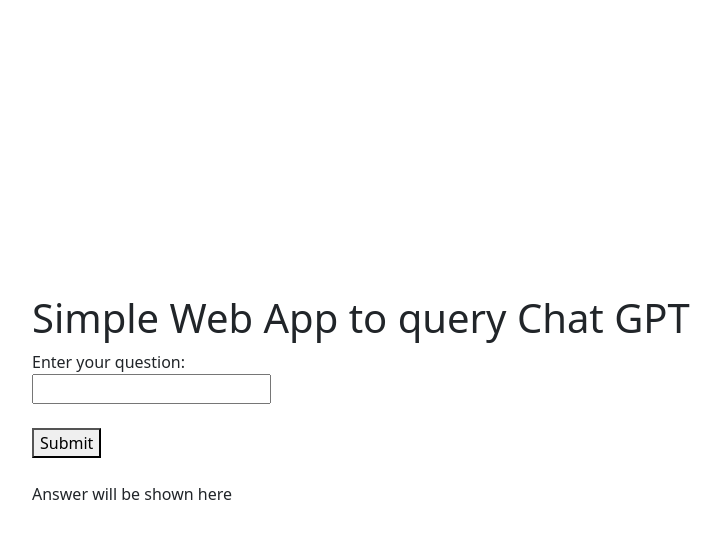
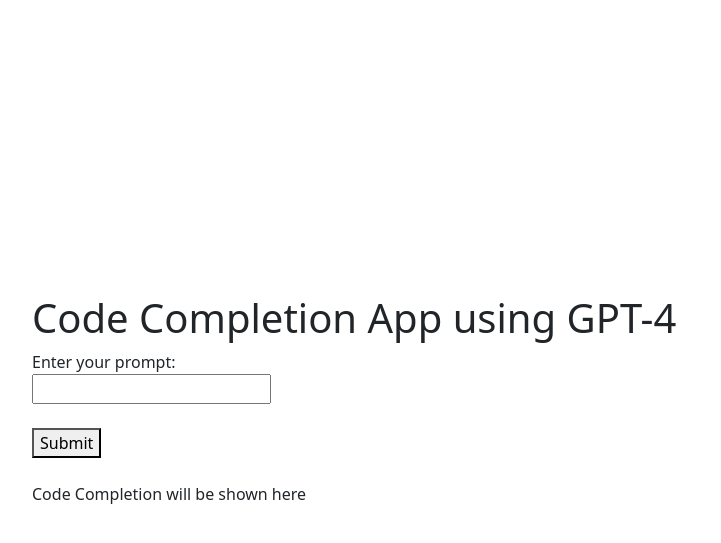
Before and after one commit to VVadim4ek/GPT-UI, a FastAPI app: page / in a window 1280 px wide. Shown: the top 543 px of the page, without its empty margins (54-775 px from the left). Run offline with FastAPI, Linux system fonts and the light colour scheme; some libraries are stand-ins or nearby versions.

Commit message:
Adding sentiment analysis and user level estimation on ask-gpt. Also change headlines on html template.

```diff
--- a/app.py
+++ b/app.py
@@ -40,39 +40,225 @@
         log.exception("An HTTPException occurred: %s", exc.detail)
         return http_exception_handler(exc)
 
-
-
 @app.post("/ask_gpt4/")
 async def ask_gpt4(query_params: QueryModel) -> JSONResponse:
     """
     Endpoint to receive a query and return a response using OpenAI's Chat Completions API
     :param query_params: User input
-    :return: JSONResponse containing the response
+    :return: JSONResponse containing the response and user level estimation
     """
     try:
-
-        # Using the Chat Completions API
-        response = client.chat.completions.create(
+        # Using the Chat Completions API for the user's input
+        completion_response = client.chat.completions.create(
             model=query_params.model,
             messages=[
-                {"role": "system", "content": "You are a helpful assistant for coding completions in Python using version of at least 3.11."},
+                {"role": "system", "content": "You are a helpful assistant."},
                 {"role": "user", "content": query_params.user_input}
             ]
         )
 
-        # Adding Moderation API tracking
-        moderation_input = client.moderations.create(
-            input=query_params.user_input
+        # Check if the completion response is valid
+        if not completion_response.choices or len(completion_response.choices) == 0 or not completion_response.choices[
+            0].message:
+            raise HTTPException(status_code=500, detail="No response from the model for code completion.")
+
+        # Extracting the code completion response
+        code_completion = completion_response.choices[0].message.content
+
+        # Revised prompt for user's expertise level estimation
+        user_level_prompt = "Please evaluate and categorize the user's programming expertise level based on their previous query. Is the user a beginner, intermediate, or advanced programmer?"
+        level_response = client.chat.completions.create(
+            model=query_params.model,
+            messages=[
+                {"role": "system", "content": user_level_prompt},
+                {"role": "user", "content": query_params.user_input}  # Repeating the user's input for context
+            ]
         )
 
-        # Extracting the response
-        if response.choices and len(response.choices) > 0 and response.choices[0].message:
-            return JSONResponse(content={"response": response.choices[0].message.content})
-        else:
-            raise HTTPException(status_code=500, detail="No response from the model.")
+        # Extracting the user level estimation response
+        if not level_response.choices or len(level_response.choices) == 0 or not level_response.choices[0].message:
+            raise HTTPException(status_code=500, detail="No response from the model for user level estimation.")
+
+        user_level_estimation = level_response.choices[0].message.content
+
+        # Sentiment analysis prompt
+        sentiment_analysis_prompt = "Analyze the sentiment of the user's previous query. Is the sentiment positive, negative, or neutral?"
+        sentiment_response = client.chat.completions.create(
+            model=query_params.model,
+            messages=[
+                {"role": "system", "content": sentiment_analysis_prompt},
+                {"role": "user", "content": query_params.user_input}  # Repeating the user's input for context
+            ]
+        )
+
+        # Extracting the sentiment analysis response
+        if not sentiment_response.choices or len(sentiment_response.choices) == 0 or not sentiment_response.choices[
+            0].message:
+            raise HTTPException(status_code=500, detail="No response from the model for sentiment analysis.")
+
+        sentiment_estimation = sentiment_response.choices[0].message.content
+
+        # Return the code completion response with user level estimation and sentiment analysis appended
+        return JSONResponse(content={
+            "response": code_completion + "\n\nUser Level Estimation: " + user_level_estimation +
+                        "\n\nSentiment Analysis: " + sentiment_estimation
+        })
+
+        # Return the code completion response and user level estimation
+        return JSONResponse(content={
+            "response": code_completion + "\n\nUser Level Estimation: " + user_level_estimation
+        })
+
     except Exception as e:
         log.error(f"Exception occurred: {str(e)}")
         raise HTTPException(status_code=500, detail=str(e))
+
+
+# ###this works also for user level estimation
+# @app.post("/ask_gpt4/")
+# async def ask_gpt4(query_params: QueryModel) -> JSONResponse:
+#     """
+#     Endpoint to receive a query and return a response using OpenAI's Chat Completions API
+#     :param query_params: User input
+#     :return: JSONResponse containing the response and user level estimation
+#     """
+#     try:
+#         # Using the Chat Completions API for the user's input
+#         completion_response = client.chat.completions.create(
+#             model=query_params.model,
+#             messages=[
+#                 {"role": "system", "content": "You are a helpful assistant."},
+#                 {"role": "user", "content": query_params.user_input}
+#             ]
+#         )
+#
+#         # Check if the completion response is valid
+#         if not completion_response.choices or len(completion_response.choices) == 0 or not completion_response.choices[
+#             0].message:
+#             raise HTTPException(status_code=500, detail="No response from the model for code completion.")
+#
+#         # Extracting the code completion response
+#         code_completion = completion_response.choices[0].message.content
+#
+#         # Revised prompt for user's expertise level estimation
+#         user_level_prompt = "Please evaluate and categorize the user's programming expertise level based on their previous query. Is the user a beginner, intermediate, or advanced programmer?"
+#         level_response = client.chat.completions.create(
+#             model=query_params.model,
+#             messages=[
+#                 {"role": "system", "content": user_level_prompt},
+#                 {"role": "user", "content": query_params.user_input}  # Repeating the user's input for context
+#             ]
+#         )
+#
+#         # Extracting the user level estimation response
+#         if not level_response.choices or len(level_response.choices) == 0 or not level_response.choices[0].message:
+#             raise HTTPException(status_code=500, detail="No response from the model for user level estimation.")
+#
+#         user_level_estimation = level_response.choices[0].message.content
+#
+#         # Return the code completion response and user level estimation
+#         return JSONResponse(content={
+#             "response": code_completion + "\n\nUser Level Estimation: " + user_level_estimation
+#         })
+#
+#     except Exception as e:
+#         log.error(f"Exception occurred: {str(e)}")
+#         raise HTTPException(status_code=500, detail=str(e))
+
+
+# this route doesnt have user level estimation
+# @app.post("/ask_gpt4/")
+# async def ask_gpt4(query_params: QueryModel) -> JSONResponse:
+#     """
+#     Endpoint to receive a query and return a response using OpenAI's Chat Completions API
+#     :param query_params: User input
+#     :return: JSONResponse containing the response, user level estimation, and moderation result
+#     """
+#     try:
+#         # Adding Moderation API tracking
+#
+#
+#         # Using the Chat Completions API for the user's input
+#         completion_response = client.chat.completions.create(
+#             model=query_params.model,
+#             messages=[
+#                 {"role": "system", "content": "You are a helpful assistant for coding completions in Python using version of at least 3.11."},
+#                 {"role": "user", "content": query_params.user_input}
+#             ]
+#         )
+#
+#         moderation_result = client.moderations.create(
+#             input=query_params.user_input
+#         )
+#
+#         # Check if the completion response is valid
+#         if not completion_response.choices or len(completion_response.choices) == 0 or not completion_response.choices[0].message:
+#             raise HTTPException(status_code=500, detail="No response from the model for code completion.")
+#
+#         # Extracting the code completion response
+#         code_completion = completion_response.choices[0].message.content
+#
+#         # Estimating the user's expertise level with the same GPT-4 call
+#         user_level_prompt = f"How would you describe the programming expertise level of a user based on this query: '{query_params.user_input}'?"
+#         level_response = client.chat.completions.create(
+#             model=query_params.model,
+#             messages=[
+#                 {"role": "system", "content": user_level_prompt}
+#
+#             ]
+#         )
+#
+#         # Extracting the user level estimation response
+#         if not level_response.choices or len(level_response.choices) == 0 or not level_response.choices[0].message:
+#             raise HTTPException(status_code=500, detail="No response from the model for user level estimation.")
+#
+#         user_level_estimation = level_response.choices[0].message.content
+#
+#         # Return the code completion response, user level estimation, and moderation result
+#         return JSONResponse(content={
+#             "response": code_completion,
+#             "user_level_estimation": user_level_estimation
+#
+#         })
+#
+#     except Exception as e:
+#         log.error(f"Exception occurred: {str(e)}")
+#         raise HTTPException(status_code=500, detail=str(e))
+#
+
+
+#
+# @app.post("/ask_gpt4/")
+# async def ask_gpt4(query_params: QueryModel) -> JSONResponse:
+#     """
+#     Endpoint to receive a query and return a response using OpenAI's Chat Completions API
+#     :param query_params: User input
+#     :return: JSONResponse containing the response
+#     """
+#     try:
+#
+#         # Using the Chat Completions API
+#         response = client.chat.completions.create(
+#             model=query_params.model,
+#             messages=[
+#                 {"role": "system", "content": "You are a helpful assistant for coding completions in Python using version of at least 3.11."},
+#                 {"role": "user", "content": query_params.user_input}
+#             ]
+#         )
+#
+#         # Adding Moderation API tracking
+#         moderation_input = client.moderations.create(
+#             input=query_params.user_input
+#         )
+#
+#         # Extracting the response
+#         if response.choices and len(response.choices) > 0 and response.choices[0].message:
+#             return JSONResponse(content={"response": response.choices[0].message.content})
+#         else:
+#             raise HTTPException(status_code=500, detail="No response from the model.")
+#     except Exception as e:
+#         log.error(f"Exception occurred: {str(e)}")
+#         raise HTTPException(status_code=500, detail=str(e))
 
 
 @app.exception_handler(HTTPException)
--- a/templates/index.html
+++ b/templates/index.html
@@ -32,16 +32,16 @@
     </style>
   <body>
   <div class="container">
-    <h1>Simple Web App to query Chat GPT</h1>
+    <h1>Code Completion App using GPT-4</h1>
 <form>
-  <label for="question">Enter your question:</label><br>
+  <label for="question">Enter your prompt:</label><br>
   <input type="text" id="question" name="user_input"><br>
   <br>
   <button type="button" onclick="sendRequest()">Submit</button>
 </form>
 
 <br>
-<div id="answer">Answer will be shown here</div>
+<div id="answer">Code Completion will be shown here</div>
       </div>
   </body>
   <script>
```
